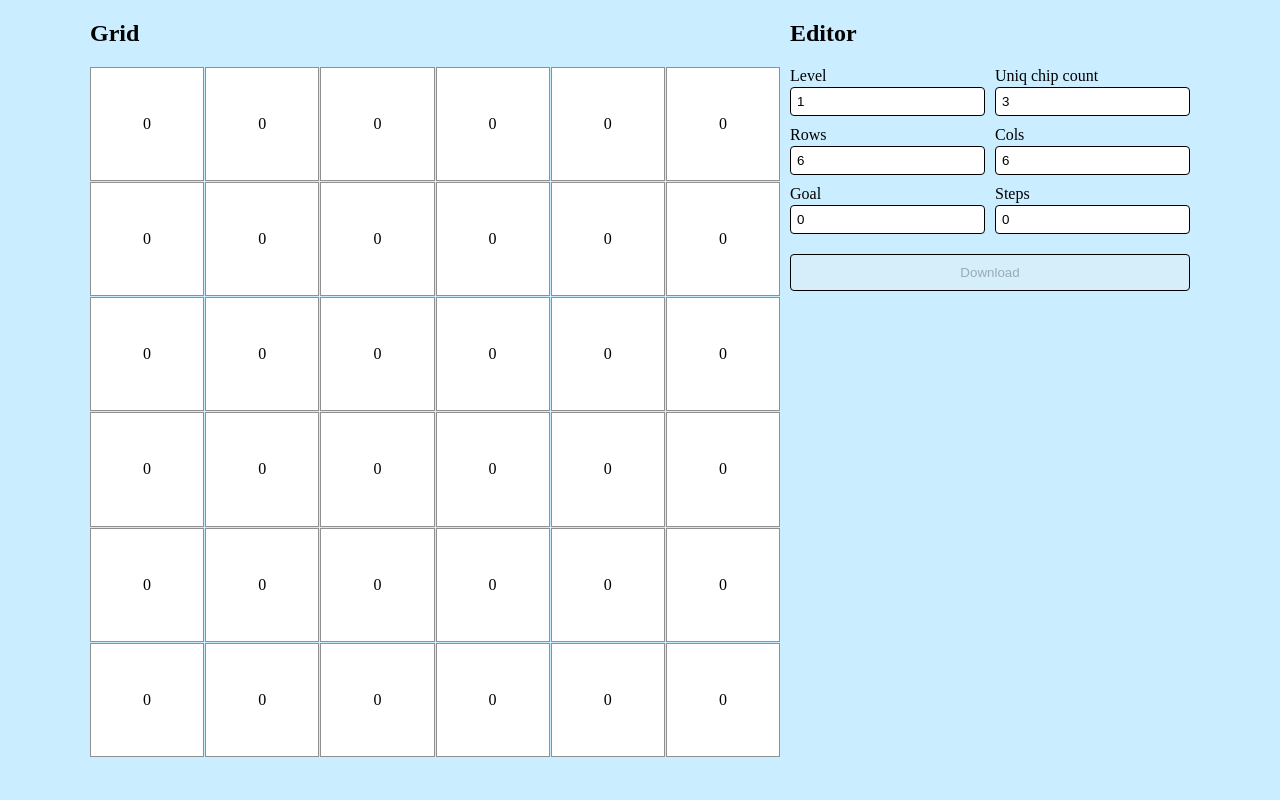
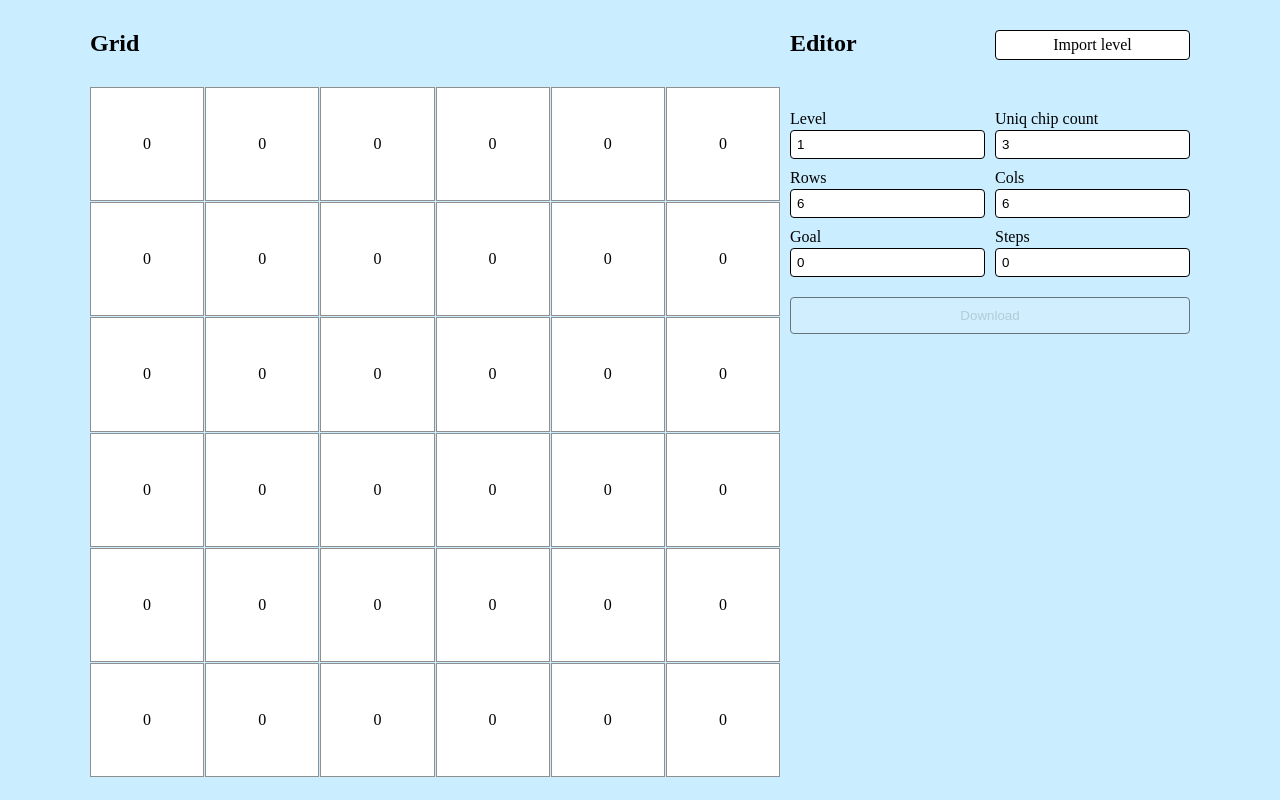
Before and after one commit to mklimov1/blast-game-field-editor, a Vue app: page / in a window 1280 px wide. Built offline with nearby package versions, Linux system fonts and the light colour scheme.

Commit message:
feat: level import

```diff
--- /dev/null
+++ b/src/components/LevelImportButton.vue
@@ -0,0 +1,48 @@
+<script setup lang="ts">
+  import { useEditorStore } from '@/stores/editor';
+  import type { Level } from '@/types/types';
+
+  const store = useEditorStore();
+
+  const handleImport = (e: Event) => {
+    const input = e.target as HTMLInputElement;
+    const file = input.files?.[0];
+    if (!file) return;
+
+    const reader = new FileReader();
+    reader.onload = () => {
+      try {
+        const data = JSON.parse(reader.result as string);
+        store.importLevel(data);
+      } catch {
+        alert('Invalid JSON');
+      }
+    };
+    reader.readAsText(file);
+
+    input.value = '';
+  };
+</script>
+
+<template>
+
+  <label :class="$style.root">
+     Import level
+    <input type="file" accept=".json" hidden @change="handleImport" />
+
+  </label>
+
+</template>
+
+<style module>
+  .root {
+    text-align: center;
+    background: #fff;
+    border: 1px solid #000;
+    cursor: pointer;
+    border-radius: 4px;
+    padding: 5px 0;
+    height: fit-content;
+    margin: 30px 0;
+  }
+</style>
--- a/src/components/Settings.vue
+++ b/src/components/Settings.vue
@@ -5,6 +5,7 @@
   import Title from './ui/Title.vue';
   import { useEditorStore } from '@/stores/editor';
   import { downloadFile } from '@/utils/downloadFile';
+  import LevelImportButton from './LevelImportButton.vue';
 
   const store = useEditorStore();
 
@@ -21,7 +22,13 @@
 
   <div>
 
-    <Title>Editor</Title>
+    <div :class="$style.content">
+
+      <Title>Editor</Title>
+
+      <LevelImportButton />
+
+    </div>
 
     <div :class="$style.content">
 
--- a/src/components/ui/Button.vue
+++ b/src/components/ui/Button.vue
@@ -1,6 +1,8 @@
 <template>
 
-  <button :class="$style.root" @click="onClick" :disabled="disabled"><slot /></button>
+  <button :class="[$style.root, disabled && $style.disabled]" @click="onClick" :disabled="disabled">
+    <slot />
+  </button>
 
 </template>
 
@@ -17,5 +19,12 @@
     padding: 10px 0;
     border-radius: 4px;
     border: 1px solid #000;
+    cursor: pointer;
+  }
+
+  .disabled {
+    cursor: default;
+    opacity: 0.5;
+    pointer-events: none;
   }
 </style>
--- a/src/components/ui/Title.vue
+++ b/src/components/ui/Title.vue
@@ -1,9 +1,11 @@
 <template>
 
-  <h2><slot /></h2>
+  <h2 :class="$style.root"><slot /></h2>
 
 </template>
 
-<script setup lang="ts">
-
-</script>
+<style module>
+  .root {
+    margin: 30px 0;
+  }
+</style>
--- a/src/stores/editor.ts
+++ b/src/stores/editor.ts
@@ -1,5 +1,7 @@
 import { acceptHMRUpdate, defineStore } from 'pinia';
 import { ref, watch } from 'vue';
+
+import type { Level } from '@/types/types';
 
 export const useEditorStore = defineStore('editor', () => {
   const level = ref(1);
@@ -42,7 +44,17 @@ export const useEditorStore = defineStore('editor', () => {
     );
   }
 
-  return { level, uniqChip, rows, cols, grid, goal, steps, setCell, exportJSON };
+  const importLevel = (data: Partial<Level>) => {
+    level.value = data.level ?? level.value;
+    uniqChip.value = data.uniqueChipsCount ?? uniqChip.value;
+    rows.value = data.rows ?? rows.value;
+    cols.value = data.cols ?? cols.value;
+    grid.value = data.grid ?? grid.value;
+    goal.value = data.goal ?? goal.value;
+    steps.value = data.steps ?? steps.value;
+  };
+
+  return { level, uniqChip, rows, cols, grid, goal, steps, setCell, exportJSON, importLevel };
 });
 
 if (import.meta.hot) {
--- /dev/null
+++ b/src/types/types.ts
@@ -0,0 +1,9 @@
+export type Level = {
+  level: number;
+  rows: number;
+  cols: number;
+  grid: number[][];
+  uniqueChipsCount: number;
+  goal: number;
+  steps: number;
+};
```
